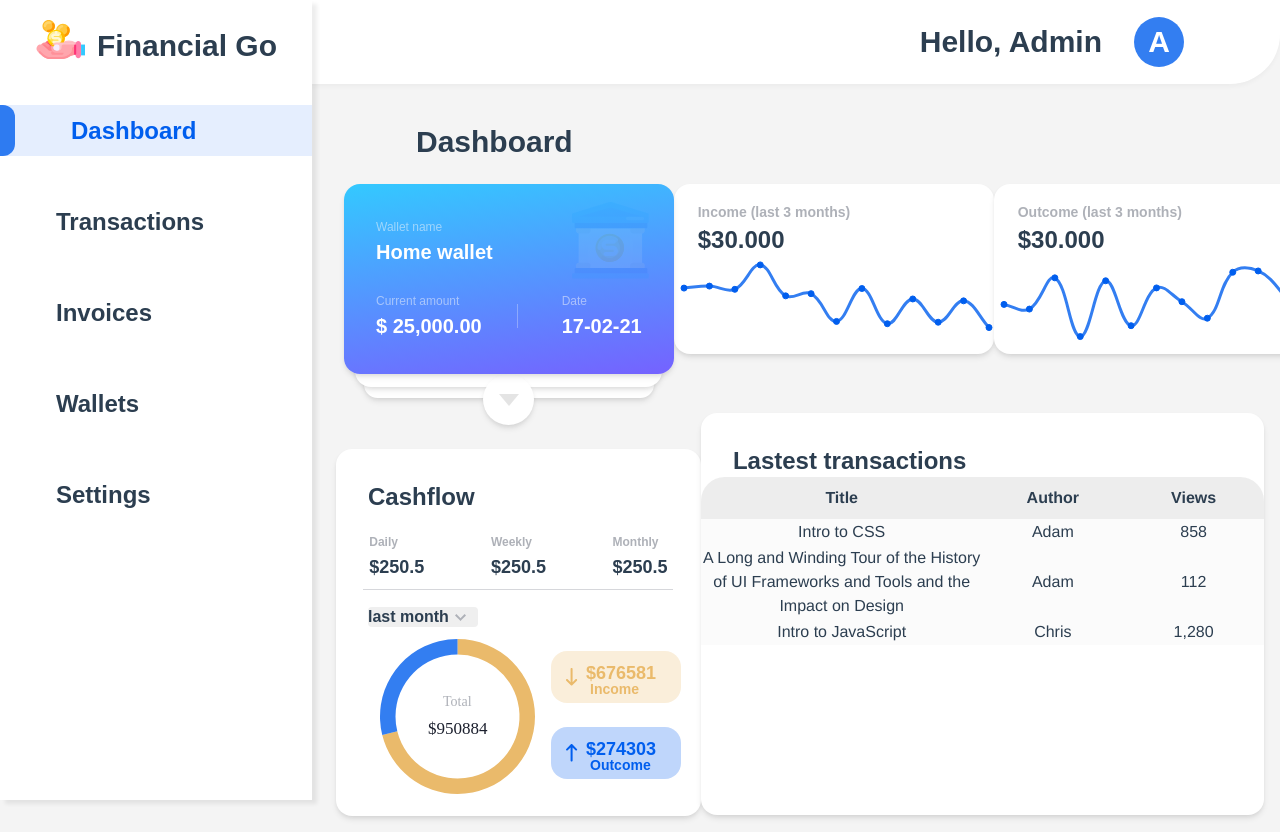
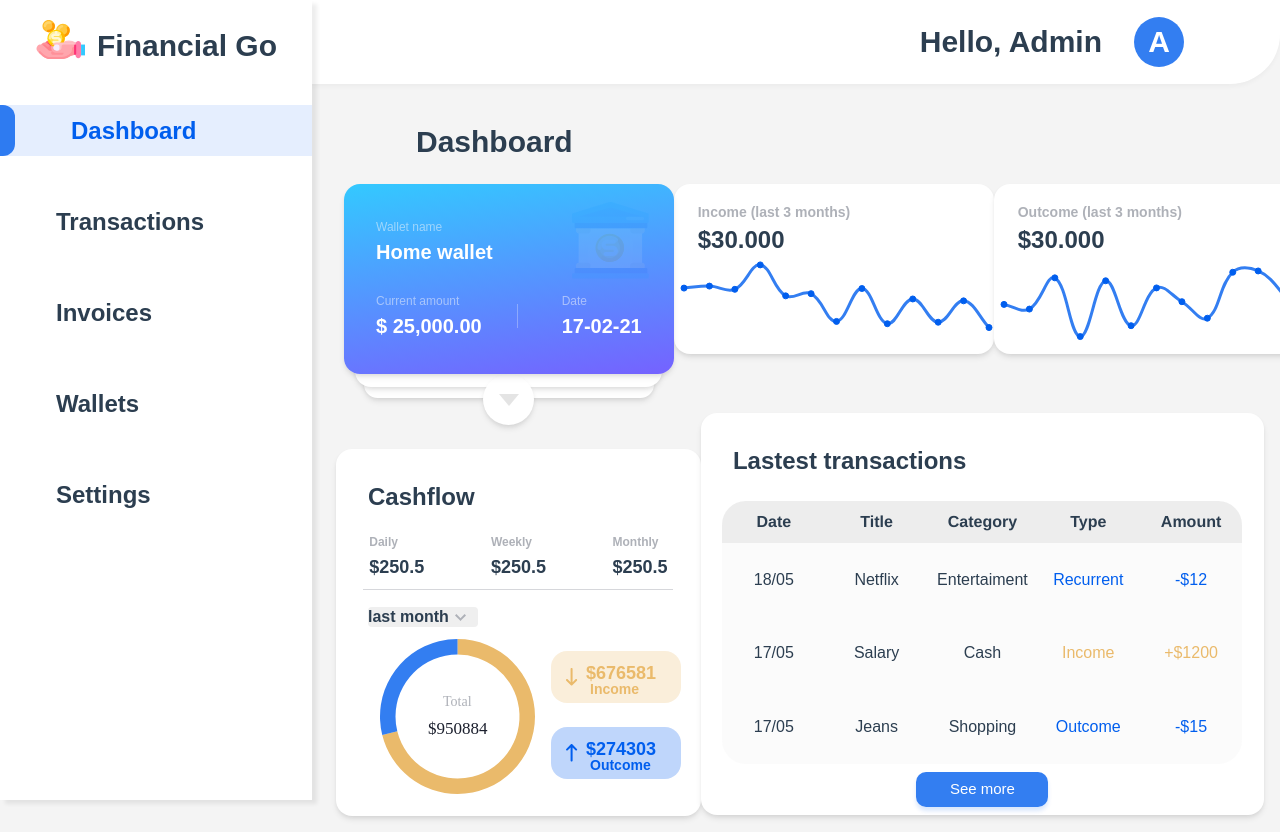
Before and after one commit to jvillegasd/financial-go, a Vue app in the folder client/: page /dashboard in a window 1280 px wide. Shown: the top 832 px of the page. Built offline with nearby package versions, Linux system fonts and the light colour scheme; some icons are missing; a web font is replaced by a local one.

Commit message:
Dashboard done

```diff
--- a/client/src/components/Tables/LastestTransactions.vue
+++ b/client/src/components/Tables/LastestTransactions.vue
@@ -1,45 +1,72 @@
 <template>
-  <div>
-    <table-base>
+  <div class="flex flex-col items-center">
+    <table-base class="lastest-table">
       <template v-slot:header>
         <tr style="height: 42px;">
-          <th class="w-1/2 ...">Title</th>
-          <th class="w-1/4 ...">Author</th>
-          <th class="w-1/4 ...">Views</th>
+          <th class="w-1/6 ...">Date</th>
+          <th class="w-1/6 ...">Title</th>
+          <th class="w-1/6 ...">Category</th>
+          <th class="w-1/6 ...">Type</th>
+          <th class="w-1/6 ...">Amount</th>
         </tr>
       </template>
 
       <template v-slot:body>
         <tr>
-          <td>Intro to CSS</td>
-          <td>Adam</td>
-          <td>858</td>
-        </tr>
-        <tr class="bg-blue-200">
-          <td>A Long and Winding Tour of the History of UI Frameworks and Tools and the Impact on Design</td>
-          <td>Adam</td>
-          <td>112</td>
+          <td class="font-medium">18/05</td>
+          <td class="font-medium">Netflix</td>
+          <td class="font-medium">Entertaiment</td>
+          <td class="font-medium text-blue">Recurrent</td>
+          <td class="font-medium text-blue">-$12</td>
         </tr>
         <tr>
-          <td>Intro to JavaScript</td>
-          <td>Chris</td>
-          <td>1,280</td>
+          <td class="font-medium">17/05</td>
+          <td class="font-medium">Salary</td>
+          <td class="font-medium">Cash</td>
+          <td class="font-medium text-dust">Income</td>
+          <td class="font-medium text-dust">+$1200</td>
+        </tr>
+        <tr>
+          <td class="font-medium">17/05</td>
+          <td class="font-medium">Jeans</td>
+          <td class="font-medium">Shopping</td>
+          <td class="font-medium text-blue">Outcome</td>
+          <td class="font-medium text-blue">-$15</td>
         </tr>
       </template>
     </table-base>
+
+    <BlueButton
+      class="see_more"
+      title="See more"
+      :width=132
+      :height=35
+      :fontSize=15
+      :marginTop=8
+    ></BlueButton>
+
   </div>
 </template>
 
 <script>
 import TableBase from './TableBase.vue';
+import BlueButton from '../Buttons/Blue_btn.vue';
 
 export default {
-  components: { TableBase },
   name: "lasted-transactions",
-  componentes: {TableBase}
+  components: {
+    TableBase,
+    BlueButton
+  },
 }
 </script>
 
 <style scoped>
-
+  .lastest-table {
+    height: 263px;
+    width: 520px;
+  }
+  .see_more {
+    box-shadow: 0px 4px 4px 0px rgba(0, 94, 238, 0.15);
+  }
 </style>
--- a/client/src/components/Tables/TableBase.vue
+++ b/client/src/components/Tables/TableBase.vue
@@ -1,7 +1,5 @@
 <template>
-  <div>
-
-    <table class="table-base rounded-t-3xl bg-grey-table">
+  <table class="table-base rounded-3xl bg-grey-table">
     <thead class="table-header">
       <slot name="header"></slot>
     </thead>
@@ -10,8 +8,6 @@
       <slot name="body"></slot>
     </tbody>
   </table>
-
-  </div>
 </template>
 
 <script>
--- a/client/src/views/dashboard/Main.vue
+++ b/client/src/views/dashboard/Main.vue
@@ -12,7 +12,7 @@
       <cashflow></cashflow>
       <div class="-mt-9 rounded-2xl bg-white shadow-md" style="height: 402px; width: 591px;" >
         <h1 class="text-left text-2xl ml-8 mt-8 font-bold">Lastest transactions</h1>
-        <lastest-transactions></lastest-transactions>
+        <lastest-transactions class="flex justify-center mt-6"></lastest-transactions>
       </div>
     </div>
   </div>
```
Lines whose indentation alone changed are shown as unchanged.
